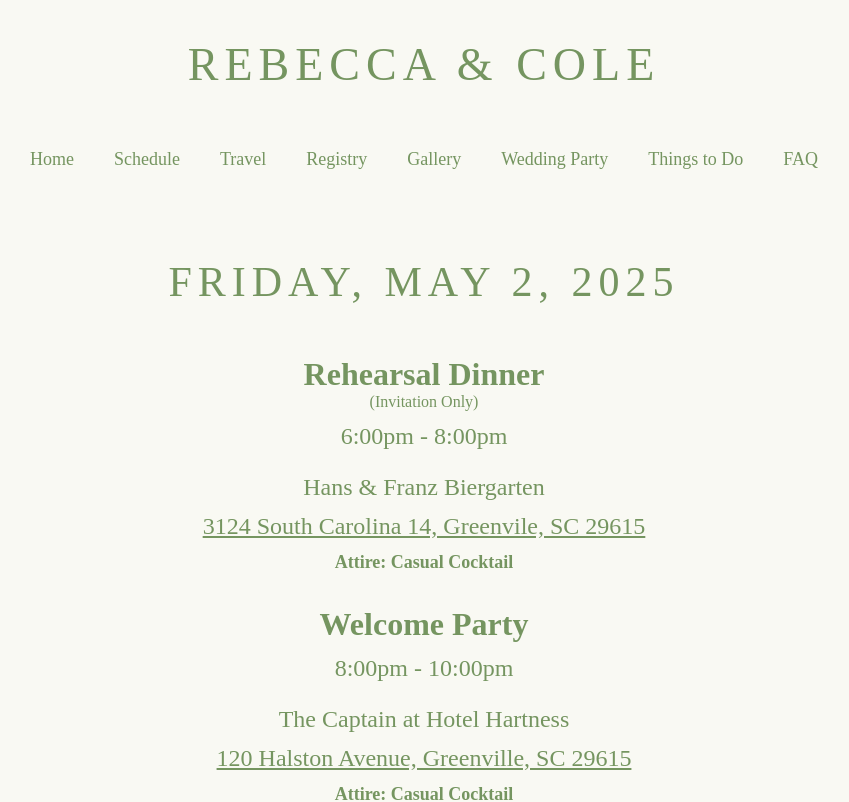
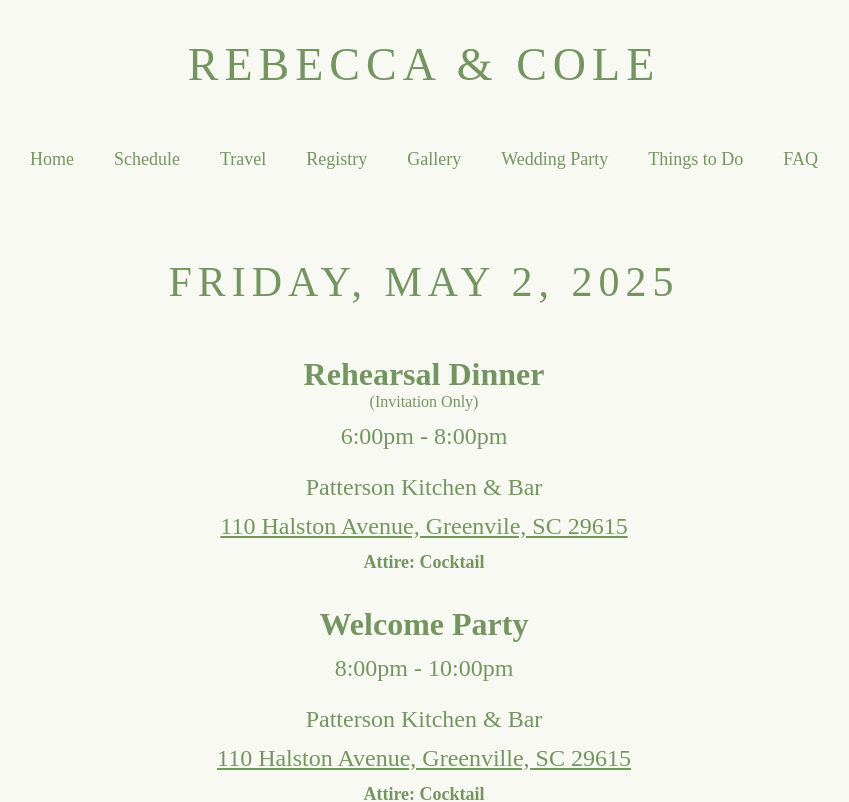
Before and after one commit to colecrum26/wedding, a React (Create React App) app in the folder wedding-website/: page /schedule in a window 1280 px wide. Shown: the top 802 px of the page, without its empty margins (216-1065 px from the left). Built offline with nearby package versions, Linux system fonts and the light colour scheme.

Commit message:
updated faux button hover; added some notes

```diff
--- a/wedding-website/src/App.css
+++ b/wedding-website/src/App.css
@@ -4,6 +4,8 @@
   --primary-green: rgb(117, 149, 96);
   --accent-darkGreen: rgb(79, 104, 61);
   --accent-darkerGreen: rgb(51, 76, 33);
+  --accent-darkGreen-overlay: rgba(79, 104, 61, 0.8);
+  /* --accent-darkGold: #be9b0c; */
 }
 
 * {
@@ -108,7 +110,8 @@ li {
   font-size: 18px;
 }
 .faux:hover {
-  background-color: var(--accent-darkGreen);
+  border: 1px solid var(--accent-darkerGreen);
+  background-color: var(--accent-darkGreen-overlay);
 }
 .faux:active {
   box-shadow: none;
@@ -196,3 +199,7 @@ li {
 .block {
   font-size: 18px;
 }
+
+.info-amper {
+  color: var(--accent-darkGold);
+}
--- a/wedding-website/src/pages/home.jsx
+++ b/wedding-website/src/pages/home.jsx
@@ -10,7 +10,7 @@ export default function Home() {
         <div className="info-container">
           <div className="general-info">
             <h1 className="header-main">REBECCA NORWOOD</h1>
-            <p>and</p>
+            <p className="info-amper">and</p>
             <h1 className="header-main">COLE CRUMRINE</h1>
             <h2>May 3, 2025</h2>
             <h3>Hotel Hartness, Greenville, South Carolina</h3>
--- a/wedding-website/src/pages/schedule.jsx
+++ b/wedding-website/src/pages/schedule.jsx
@@ -10,28 +10,29 @@ export default function Schedule() {
           <h1 className="event-title">Rehearsal Dinner</h1>
           <p id="io-note">(Invitation Only)</p>
           <p className="event-time">6:00pm - 8:00pm</p>
-          <p>Hans & Franz Biergarten</p>
+          {/* update location */}
+          <p>Patterson Kitchen & Bar</p>
           <a
-            href="https://maps.app.goo.gl/u9faBurUW4bbZvHh6"
+            href="https://maps.app.goo.gl/P1DLLtYHZG9etaMW8"
             className="address-link"
             target="_blank"
             rel="noreferrer"
           >
-            3124 South Carolina 14, Greenvile, SC 29615
+            110 Halston Avenue, Greenvile, SC 29615
           </a>
-          <p className="attire">Attire: Casual Cocktail</p>
+          <p className="attire">Attire: Cocktail</p>
           <h1 className="event-title">Welcome Party</h1>
           <p className="event-time">8:00pm - 10:00pm</p>
-          <p>The Captain at Hotel Hartness</p>
+          <p>Patterson Kitchen & Bar</p>
           <a
-            href="https://maps.app.goo.gl/DXcL6Mjs8DtGCsM19"
+            href="https://maps.app.goo.gl/P1DLLtYHZG9etaMW8"
             className="address-link"
             target="_blank"
             rel="noreferrer"
           >
-            120 Halston Avenue, Greenville, SC 29615
+            110 Halston Avenue, Greenville, SC 29615
           </a>
-          <p className="attire">Attire: Casual Cocktail</p>
+          <p className="attire">Attire: Cocktail</p>
         </div>
         <div className="events">
           <h1 className="header-main">SATURDAY, MAY 3, 2025</h1>
--- a/wedding-website/src/pages/travel.jsx
+++ b/wedding-website/src/pages/travel.jsx
@@ -8,6 +8,7 @@ export default function Travel() {
       <div className="content-wrapper">
         <div className="travel-option">
           <span>Hotel</span>
+          {/* adjust margin somewhere */}
           <h1 className="header-main">HOTEL HARTNESS</h1>
           <a
             href="https://maps.app.goo.gl/Pn66RdexLmsiRoft7"
--- a/wedding-website/src/pages/ttd.jsx
+++ b/wedding-website/src/pages/ttd.jsx
@@ -11,6 +11,7 @@ export default function ThingsToDo() {
             PATTERSON <br />
             KITCHEN + BAR
           </h1>
+          {/* replace with H&F? */}
           <a
             href="https://maps.app.goo.gl/yV5P16LvpHpnJhmw8"
             className="address-link"
```
Also changed, not shown: wedding-website/src/style/header.css (line endings or trailing spaces).
